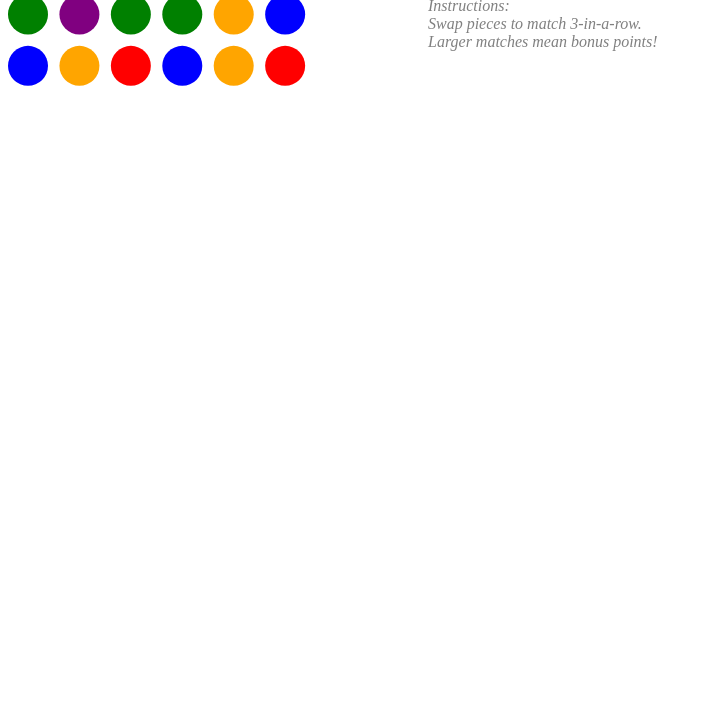
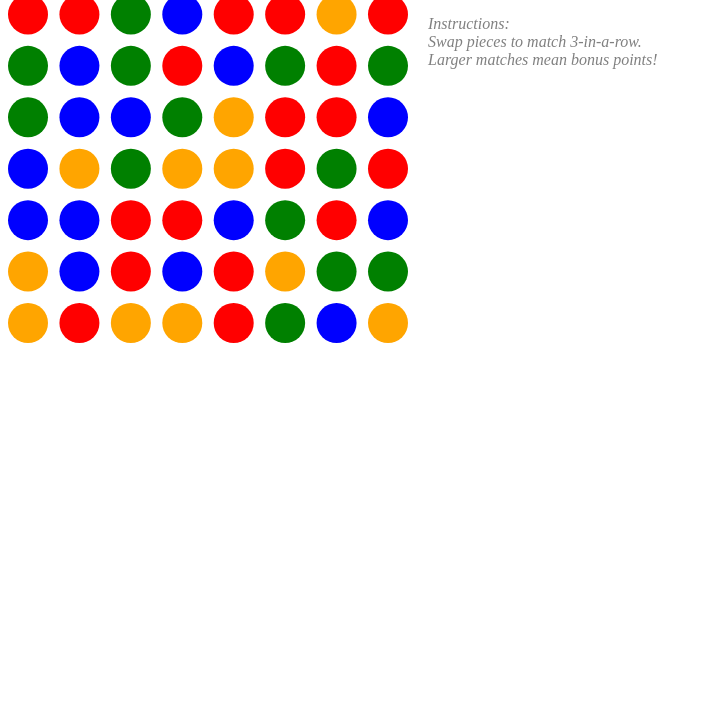
Before and after one commit to fwip/colormatch, a plain HTML site: page index.html in a window 1280 px wide. Shown: the part 120-847 px from the top of the page, without its empty margins (0-712 px from the left). Before the commit the page ends 800 px from the top, so only its background shows below. Drawn offline with Linux system fonts and the light colour scheme.

Commit message:
New features & bugfixes
New feature: Levels! As you reach new levels, you get more colors
and more points.

Now notifies when there are no more possible moves.

Bugfixes:
  * Firefox cut off part of the board
  * Pieces were swappable while moving

```diff
--- a/index.html
+++ b/index.html
@@ -13,7 +13,7 @@
   Color Match (AWW YEAH)
 </div>
 
-<div id="game">
+<div id="game" width=420 height=420>
 </div>
 
 <aside id="info">
--- a/js/colormatch.js
+++ b/js/colormatch.js
@@ -1,13 +1,13 @@
 function Piece(pos, color) {
   this.id = Piece.nextid++;
-  this.color = color || Piece.colors[Math.floor(Math.random()*Piece.num_colors)];
+  this.color = color || Piece.colors[Math.floor(Math.random()*colormatch.current_level.colors)];
   this.pos = pos || new Position;
 }
 
 Piece.nextid = 0;
-Piece.colors = ['red', 'green', 'blue', 'orange', 'purple', 'yellow',
-  'black', 'grey'];
-Piece.num_colors = 5;
+Piece.colors = ['red', 'green', 'blue', 'orange', 'purple', 'gold',
+  'brown', 'grey', 'pink', 'lightgreen', 'teal', 'magenta', 'maroon', 'olive', 'lightblue', 'lightorange', 'black'];
+Piece.num_colors = 4;
 
 function Position(x, y) {
   this.x = x || 0;
@@ -18,7 +18,23 @@ var colormatch = {};
 
 colormatch.delay = 200;
 colormatch.score = 0;
-colormatch.score_per_piece = 20;
+colormatch.levels = [
+  {id:  0, score:        0, colors:  4, mult:     20},
+  {id:  1, score:     1000, colors:  5, mult:     40},
+  {id:  2, score:     2000, colors:  6, mult:     80},
+  {id:  3, score:     5000, colors:  7, mult:    120},
+  {id:  4, score:    10000, colors:  8, mult:    200},
+  {id:  5, score:    20000, colors:  9, mult:    320},
+  {id:  6, score:    50000, colors: 10, mult:    400},
+  {id:  7, score:   100000, colors: 11, mult:   1200},
+  {id:  8, score:   200000, colors: 12, mult:   2400},
+  {id:  9, score:   500000, colors: 13, mult:   4000},
+  {id: 10, score:  1000000, colors: 14, mult:   8000},
+  {id: 11, score:  2000000, colors: 15, mult:  40000},
+  {id: 12, score:  5000000, colors: 16, mult:  80000},
+  {id: 13, score: 10000000, colors: 17, mult: 999999}
+];
+colormatch.current_level = colormatch.levels[0];
 
 // Get the pieces ordered as rows & columns
 colormatch.get_2d = function(){
@@ -35,9 +51,46 @@ colormatch.get_2d = function(){
   return twodee;
 }
 
+colormatch.possibleMoves = function(){
+  var moves = [];
 
-colormatch.findMatches = function(){
+  var testswap = function(twodee, x1, y1, x2, y2){
+
+    // If there's a swappable target
+    var possible = false;
+
+    if (twodee[x1] && twodee[x1][y1] && twodee[x2] && twodee[x2][y2]){
+      var test = twodee[x1][y1];
+      twodee[x1][y1] = twodee[x2][y2];
+      twodee[x2][y2] = test;
+      var possible = (colormatch.findMatches(twodee).length > 0);
+      twodee[x2][y2] = twodee[x1][y1];
+      twodee[x1][y1] = test;
+    }
+
+    return possible;
+  }
+
   var twodee = colormatch.get_2d();
+  for (var x = 0; x < this.width ; x++){
+    for (var y = 0; y < this.height ; y++){
+      // Check down
+      var downOkay = testswap(twodee, x, y, x, y+1);
+      var rightOkay = testswap(twodee, x, y, x+1, y);
+      if (downOkay){
+        moves.push([twodee[x][y], twodee[x][y+1]]);
+      }
+      if (rightOkay){
+        moves.push([twodee[x][y], twodee[x+1][y]]);
+      }
+    }
+  }
+
+  return moves;
+}
+
+colormatch.findMatches = function(twodee){
+  twodee = twodee || colormatch.get_2d();
   var matches = [];
   for (var x = 0; x < this.width; x++){
     for (var y = 0; y < this.height; y++){
@@ -68,9 +121,21 @@ colormatch.findMatches = function(){
   return matches;
 }
 
+colormatch.checkColorCount = function(){
+
+  var new_colors = colormatch.levels.filter(
+    function(t) {return t.score <= colormatch.score}).length;
+
+  console.log(new_colors);
+  if (colormatch.current_level.id < new_colors){
+    colormatch.current_level = colormatch.levels[new_colors-1];
+  }
+}
+
 colormatch.updateState = function(){
   var dropped = false;
   var matched = false;
+
   var twodee = colormatch.get_2d();
   // Drop pieces that need to be dropped
   for (var x = 0; x < colormatch.width; x++){
@@ -95,13 +160,21 @@ colormatch.updateState = function(){
     if (matches.length > 0){
       matched = true;
       colormatch.removePiecesByIds(matches);
-      colormatch.score += matches.length * colormatch.score_per_piece;
+      colormatch.score += matches.length * colormatch.current_level.mult;
+      colormatch.checkColorCount();
     }
   }
   // If anything changed, redraw again
   if (matched || dropped){
     colormatch.redraw();
     colormatch.qup8();
+    colormatch.interactable = false;
+
+  } else {
+    if (! colormatch.possibleMoves().length){
+      alert("No more possible moves. :/");
+    }
+    colormatch.interactable = true;
   }
 }
 
@@ -122,6 +195,7 @@ colormatch.qup8 = function(){
 
 // Select a piece for swapping
 colormatch.select = function(p){
+  if (colormatch.interactable){
     var s = colormatch.board.filter(function(d){return d.selected})[0];
 
     p.selected = true;
@@ -143,6 +217,7 @@ colormatch.select = function(p){
       }
     }
     colormatch.redraw();
+  }
 
 }
 
@@ -165,10 +240,10 @@ colormatch.redraw = function(){
     .attr('iid', function(d){return d.id})
     .on('click', function(d){ colormatch.select(d) } )
     .on('mouseover', function(d){
-      d3.select(this) //.transition().duration(colormatch.short_delay)
+      d3.select(this)
       .attr('r', colormatch.selected_size); } )
     .on('mouseout', function(d){
-      d3.select(this) //.transition().duration(colormatch.short_delay)
+      d3.select(this)
       .attr('r', function(d) {
         return d.selected ? colormatch.selected_size : colormatch.piece_size });
       } )
@@ -188,13 +263,15 @@ colormatch.redraw = function(){
     .transition()
     .ease('linear')
     .attr('opacity', 0)
+    .attr('r', colormatch.fade_size)
     .duration(colormatch.delay)
     .remove();
 
   // Set score display
   d3.select('#score')
-    .html('Score: ' + this.score
-          + '<br>Moves: ' + this.moves + '<br>'
+    .html('Score: ' + this.score + '<br>'
+          + 'Moves: ' + this.moves + '<br>'
+          + 'Level: ' + this.current_level.id + '<br>'
           + ((this.moves > 0)
             ? ('Score/Moves: ' + Math.floor(this.score / this.moves))
             : '') );
@@ -211,8 +288,9 @@ colormatch.init = function( params ){
   this.pxwidth = params.pxwidth || 400;
   this.pxheight = params.pxheight || 400;
 
-  this.piece_size = params.piecesize || 20;
-  this.selected_size = params.selectedsize || 28;
+  this.selected_size = params.selectedsize || Math.floor(this.pxwidth / (this.width) / 2);
+  this.piece_size = params.piecesize || Math.floor(this.selected_size * 0.8);
+  this.fade_size = this.piece_size * 1.4;
 
   this.moves = 0;
 
@@ -220,9 +298,9 @@ colormatch.init = function( params ){
 
   // Create SVG gameboard
   this.svg = d3.select('#game')
-    .append('svg:svg')
-    .attr('width', params.pxwidth)
-    .attr('height', params.pxheight);
+    .append('svg')
+    .attr('width', "100%")
+    .attr('height', "100%");
 
   // Create scale
   this.xScale = d3.scale.linear()
```
Lines whose indentation alone changed are shown as unchanged.
